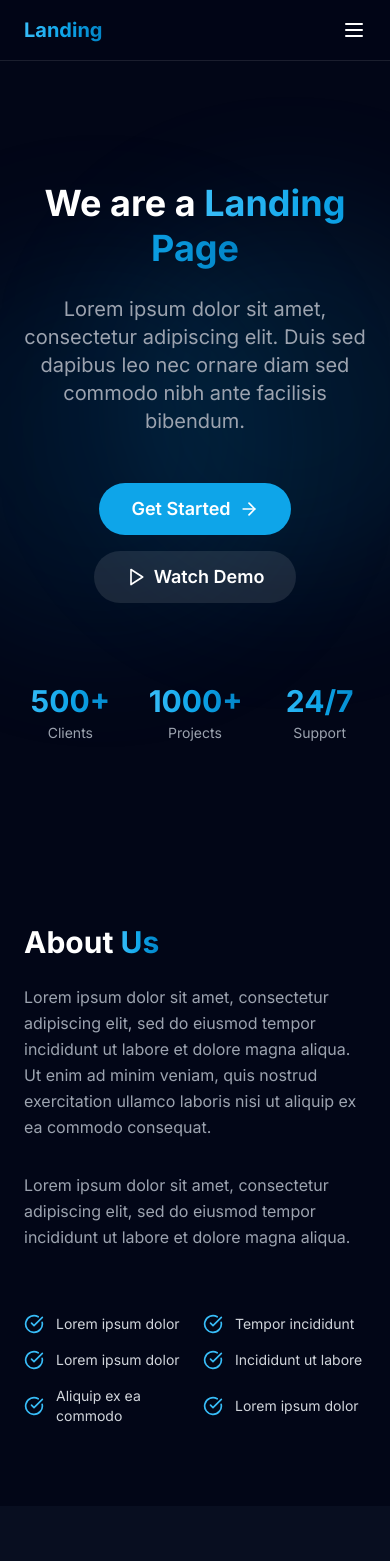
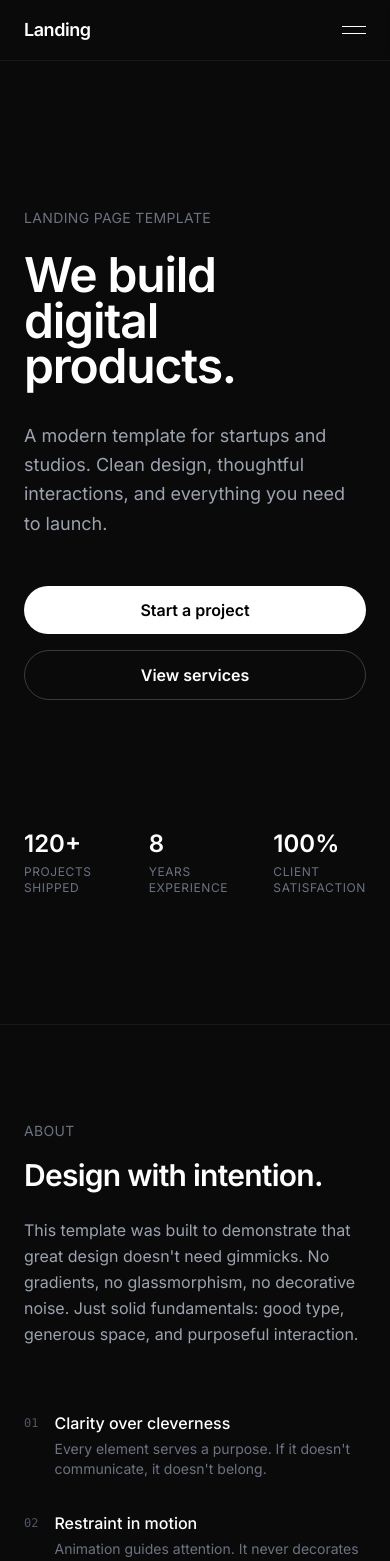
Before and after one commit to DELTAFiON/my-landing, a Next.js app: page / in a window 390 px wide. Shown: the top 1561 px of the page. Built offline with nearby package versions, Linux system fonts and the light colour scheme.

Commit message:
refactor: anti-slop design overhaul
Complete redesign removing gradients, glassmorphism, and decorative noise. New approach: strong typography, generous spacing, solid colors, and purposeful minimalism.

```diff
--- a/src/app/globals.css
+++ b/src/app/globals.css
@@ -8,32 +8,28 @@
   }
 
   body {
-    @apply bg-dark-950 text-white font-sans antialiased;
+    @apply bg-[#0a0a0a] text-white font-sans antialiased;
   }
 }
 
 @layer components {
   .section-padding {
-    @apply py-20 md:py-32 px-6;
+    @apply py-24 md:py-32 px-6;
   }
 
   .container-max {
-    @apply max-w-7xl mx-auto;
+    @apply max-w-6xl mx-auto;
   }
 
-  .gradient-text {
-    @apply bg-gradient-to-r from-primary-400 via-primary-500 to-primary-600 bg-clip-text text-transparent;
+  .btn-primary {
+    @apply bg-white text-black px-8 py-3 rounded-full font-semibold text-base transition-all duration-200 hover:bg-gray-200;
+  }
+
+  .btn-secondary {
+    @apply border border-white/20 text-white px-8 py-3 rounded-full font-semibold text-base transition-all duration-200 hover:border-white/40;
   }
 
   .card {
-    @apply bg-white/5 backdrop-blur-sm border border-white/10 rounded-2xl p-8 hover:bg-white/10 transition-all duration-300;
-  }
-
-  .btn-primary {
-    @apply bg-primary-500 hover:bg-primary-600 px-8 py-3 rounded-full font-semibold text-lg transition-all duration-300 hover:shadow-lg hover:shadow-primary-500/25;
-  }
-
-  .btn-secondary {
-    @apply bg-white/10 hover:bg-white/20 px-8 py-3 rounded-full font-semibold text-lg transition-all duration-300;
+    @apply bg-white/[0.03] border border-white/[0.08] rounded-xl p-8;
   }
 }
--- a/src/components/About.tsx
+++ b/src/components/About.tsx
@@ -1,36 +1,41 @@
-import { CheckCircle } from "lucide-react";
-
-const whyItems = [
-  "Lorem ipsum dolor",
-  "Tempor incididunt",
-  "Lorem ipsum dolor",
-  "Incididunt ut labore",
-  "Aliquip ex ea commodo",
-  "Lorem ipsum dolor",
+const principles = [
+  {
+    title: "Clarity over cleverness",
+    description: "Every element serves a purpose. If it doesn't communicate, it doesn't belong.",
+  },
+  {
+    title: "Restraint in motion",
+    description: "Animation guides attention. It never decorates for decoration's sake.",
+  },
+  {
+    title: "Typography leads",
+    description: "Words are the interface. Hierarchy, spacing, and weight do the heavy lifting.",
+  },
 ];
 
 export default function About() {
   return (
-    <section id="about" className="section-padding">
+    <section id="about" className="section-padding border-t border-white/[0.06]">
       <div className="container-max">
-        <div className="grid md:grid-cols-2 gap-16 items-center">
+        <div className="grid md:grid-cols-2 gap-16">
           <div>
-            <h2 className="text-3xl md:text-5xl font-bold mb-6">
-              About <span className="gradient-text">Us</span>
+            <p className="text-sm text-gray-500 mb-4 tracking-wide uppercase">About</p>
+            <h2 className="text-3xl md:text-4xl font-semibold tracking-tight mb-6">
+              Design with intention.
             </h2>
-            <p className="text-gray-400 leading-relaxed mb-8">
-              Lorem ipsum dolor sit amet, consectetur adipiscing elit, sed do eiusmod tempor incididunt ut labore et dolore magna aliqua. Ut enim ad minim veniam, quis nostrud exercitation ullamco laboris nisi ut aliquip ex ea commodo consequat.
-            </p>
             <p className="text-gray-400 leading-relaxed">
-              Lorem ipsum dolor sit amet, consectetur adipiscing elit, sed do eiusmod tempor incididunt ut labore et dolore magna aliqua.
+              This template was built to demonstrate that great design doesn't need gimmicks. No gradients, no glassmorphism, no decorative noise. Just solid fundamentals: good type, generous space, and purposeful interaction.
             </p>
           </div>
 
-          <div className="grid grid-cols-2 gap-4">
-            {whyItems.map((item, index) => (
-              <div key={index} className="flex items-center gap-3">
-                <CheckCircle className="w-5 h-5 text-primary-400 flex-shrink-0" />
-                <span className="text-gray-300 text-sm">{item}</span>
+          <div className="space-y-8">
+            {principles.map((item, i) => (
+              <div key={i} className="flex gap-4">
+                <span className="text-xs text-gray-600 mt-1 font-mono">0{i + 1}</span>
+                <div>
+                  <h3 className="font-medium mb-1">{item.title}</h3>
+                  <p className="text-sm text-gray-500">{item.description}</p>
+                </div>
               </div>
             ))}
           </div>
--- a/src/components/Features.tsx
+++ b/src/components/Features.tsx
@@ -1,46 +1,44 @@
-import { MessageSquare, Megaphone, Users, Wand2 } from "lucide-react";
-
 const features = [
   {
-    icon: MessageSquare,
-    title: "Lorem ipsum",
-    text: "Lorem ipsum dolor sit amet placerat facilisis felis mi in tempus eleifend pellentesque natoque etiam.",
+    title: "Responsive by default",
+    description: "Every layout adapts gracefully from mobile to desktop. No exceptions.",
   },
   {
-    icon: Megaphone,
-    title: "Lorem ipsum",
-    text: "Lorem ipsum dolor sit amet placerat facilisis felis mi in tempus eleifend pellentesque natoque etiam.",
+    title: "Performance first",
+    description: "Sub-second loads. Optimized assets. No render-blocking resources.",
   },
   {
-    icon: Users,
-    title: "Lorem ipsum",
-    text: "Lorem ipsum dolor sit amet placerat facilisis felis mi in tempus eleifend pellentesque natoque etiam.",
+    title: "Accessible",
+    description: "WCAG AA compliant. Keyboard navigable. Screen reader friendly.",
   },
   {
-    icon: Wand2,
-    title: "Lorem ipsum",
-    text: "Lorem ipsum dolor sit amet placerat facilisis felis mi in tempus eleifend pellentesque natoque etiam.",
+    title: "SEO optimized",
+    description: "Semantic HTML, meta tags, and structured data built in.",
+  },
+  {
+    title: "Easy to customize",
+    description: "CSS custom properties make theming a one-line change.",
+  },
+  {
+    title: "No dependencies",
+    description: "Built with native web technologies. No bloated frameworks.",
   },
 ];
 
 export default function Features() {
   return (
-    <section id="features" className="section-padding">
+    <section id="features" className="section-padding border-t border-white/[0.06]">
       <div className="container-max">
-        <div className="text-center mb-16">
-          <h2 className="text-3xl md:text-5xl font-bold mb-4">
-            Our <span className="gradient-text">Features</span>
-          </h2>
-        </div>
+        <p className="text-sm text-gray-500 mb-4 tracking-wide uppercase">Capabilities</p>
+        <h2 className="text-3xl md:text-4xl font-semibold tracking-tight mb-16 max-w-xl">
+          Built to work. Not to impress.
+        </h2>
 
-        <div className="grid md:grid-cols-2 lg:grid-cols-4 gap-8">
-          {features.map((feature, index) => (
-            <div key={index} className="card text-center group">
-              <div className="w-16 h-16 rounded-2xl bg-primary-500/10 flex items-center justify-center mx-auto mb-6 group-hover:bg-primary-500/20 transition-colors">
-                <feature.icon className="w-8 h-8 text-primary-400" />
-              </div>
-              <h3 className="text-lg font-semibold mb-3">{feature.title}</h3>
-              <p className="text-gray-400 text-sm leading-relaxed">{feature.text}</p>
+        <div className="grid md:grid-cols-2 lg:grid-cols-3 gap-8">
+          {features.map((feature, i) => (
+            <div key={i} className="border-l border-white/[0.08] pl-6">
+              <h3 className="font-medium mb-2">{feature.title}</h3>
+              <p className="text-sm text-gray-500 leading-relaxed">{feature.description}</p>
             </div>
           ))}
         </div>
--- a/src/components/Footer.tsx
+++ b/src/components/Footer.tsx
@@ -1,72 +1,17 @@
-import { Facebook, Twitter, Youtube, Linkedin } from "lucide-react";
-
-const footerLinks = [
-  {
-    title: "Product",
-    links: ["Features", "Pricing", "Changelog", "Roadmap"],
-  },
-  {
-    title: "Company",
-    links: ["About", "Blog", "Careers", "Contact"],
-  },
-  {
-    title: "Resources",
-    links: ["Documentation", "Community", "Templates", "Support"],
-  },
-  {
-    title: "Legal",
-    links: ["Privacy", "Terms", "Security", "Cookies"],
-  },
-];
-
 export default function Footer() {
   return (
-    <footer className="border-t border-white/10 py-16 px-6">
-      <div className="max-w-7xl mx-auto">
-        <div className="grid md:grid-cols-5 gap-12 mb-12">
-          <div className="md:col-span-1">
-            <a href="#" className="text-xl font-bold gradient-text mb-4 inline-block">
-              Landing
-            </a>
-            <p className="text-gray-400 text-sm mb-6">
-              Building the future of web experiences, one page at a time.
-            </p>
-            <div className="flex gap-4">
-              <a href="#" className="text-gray-400 hover:text-primary-400 transition-colors">
-                <Facebook className="w-5 h-5" />
-              </a>
-              <a href="#" className="text-gray-400 hover:text-primary-400 transition-colors">
-                <Twitter className="w-5 h-5" />
-              </a>
-              <a href="#" className="text-gray-400 hover:text-primary-400 transition-colors">
-                <Youtube className="w-5 h-5" />
-              </a>
-              <a href="#" className="text-gray-400 hover:text-primary-400 transition-colors">
-                <Linkedin className="w-5 h-5" />
-              </a>
-            </div>
-          </div>
-
-          {footerLinks.map((section) => (
-            <div key={section.title}>
-              <h4 className="font-semibold mb-4">{section.title}</h4>
-              <ul className="space-y-3">
-                {section.links.map((link) => (
-                  <li key={link}>
-                    <a href="#" className="text-gray-400 hover:text-white transition-colors text-sm">
-                      {link}
-                    </a>
-                  </li>
-                ))}
-              </ul>
-            </div>
-          ))}
+    <footer className="border-t border-white/[0.06] py-12 px-6">
+      <div className="max-w-6xl mx-auto flex flex-col md:flex-row items-start md:items-center justify-between gap-6">
+        <div>
+          <span className="text-sm font-semibold tracking-tight">Landing</span>
+          <p className="text-xs text-gray-600 mt-1">&copy; 2022 All rights reserved.</p>
         </div>
 
-        <div className="border-t border-white/10 pt-8 text-center">
-          <p className="text-gray-400 text-sm">
-            &copy; 2022 Landing. All rights reserved.
-          </p>
+        <div className="flex gap-6 text-xs text-gray-500">
+          <a href="#" className="hover:text-white transition-colors">Twitter</a>
+          <a href="#" className="hover:text-white transition-colors">GitHub</a>
+          <a href="#" className="hover:text-white transition-colors">LinkedIn</a>
+          <a href="#" className="hover:text-white transition-colors">Dribbble</a>
         </div>
       </div>
     </footer>
--- a/src/components/Hero.tsx
+++ b/src/components/Hero.tsx
@@ -1,43 +1,41 @@
-import { ArrowRight, Play } from "lucide-react";
-
 export default function Hero() {
   return (
-    <section className="relative min-h-screen flex items-center justify-center overflow-hidden pt-20">
-      <div className="absolute inset-0">
-        <div className="absolute top-1/4 left-1/4 w-96 h-96 bg-primary-500/10 rounded-full blur-3xl" />
-        <div className="absolute bottom-1/4 right-1/4 w-96 h-96 bg-primary-600/10 rounded-full blur-3xl" />
-      </div>
+    <section className="relative min-h-screen flex items-center pt-20">
+      <div className="max-w-6xl mx-auto px-6 py-32">
+        <div className="max-w-3xl">
+          <p className="text-sm text-gray-500 mb-6 tracking-wide uppercase">
+            Landing Page Template
+          </p>
 
-      <div className="relative z-10 max-w-5xl mx-auto px-6 text-center">
-        <h1 className="text-4xl md:text-6xl lg:text-7xl font-bold leading-tight mb-6 animate-fade-in">
-          We are a{" "}
-          <span className="gradient-text">Landing Page</span>
-        </h1>
+          <h1 className="text-5xl md:text-7xl lg:text-8xl font-semibold leading-[0.95] tracking-tight mb-8">
+            We build
+            <br />
+            digital products.
+          </h1>
 
-        <p className="text-xl md:text-2xl text-gray-400 max-w-3xl mx-auto mb-12 animate-slide-up">
-          Lorem ipsum dolor sit amet, consectetur adipiscing elit. Duis sed dapibus leo nec ornare diam sed commodo nibh ante facilisis bibendum.
-        </p>
+          <p className="text-lg md:text-xl text-gray-400 max-w-xl mb-12 leading-relaxed">
+            A modern template for startups and studios. Clean design, thoughtful interactions, and everything you need to launch.
+          </p>
 
-        <div className="flex flex-col sm:flex-row items-center justify-center gap-4 animate-slide-up">
-          <a href="#contact" className="btn-primary flex items-center gap-2 group">
-            Get Started
-            <ArrowRight className="w-5 h-5 group-hover:translate-x-1 transition-transform" />
-          </a>
-          <button className="btn-secondary flex items-center gap-2">
-            <Play className="w-5 h-5" />
-            Watch Demo
-          </button>
+          <div className="flex flex-col sm:flex-row gap-4">
+            <a href="#contact" className="btn-primary text-center">
+              Start a project
+            </a>
+            <a href="#services" className="btn-secondary text-center">
+              View services
+            </a>
+          </div>
         </div>
 
-        <div className="mt-20 grid grid-cols-3 gap-8 max-w-2xl mx-auto">
+        <div className="mt-32 grid grid-cols-3 gap-8 max-w-lg">
           {[
-            { value: "500+", label: "Clients" },
-            { value: "1000+", label: "Projects" },
-            { value: "24/7", label: "Support" },
+            { value: "120+", label: "Projects shipped" },
+            { value: "8", label: "Years experience" },
+            { value: "100%", label: "Client satisfaction" },
           ].map((stat) => (
-            <div key={stat.label} className="text-center">
-              <div className="text-3xl md:text-4xl font-bold gradient-text">{stat.value}</div>
-              <div className="text-sm text-gray-400 mt-1">{stat.label}</div>
+            <div key={stat.label}>
+              <div className="text-2xl md:text-3xl font-semibold mb-1">{stat.value}</div>
+              <div className="text-xs text-gray-500 uppercase tracking-wider">{stat.label}</div>
             </div>
           ))}
         </div>
--- a/src/components/Navbar.tsx
+++ b/src/components/Navbar.tsx
@@ -1,13 +1,11 @@
 "use client";
 
 import { useState } from "react";
-import { Menu, X } from "lucide-react";
 
 const links = [
   { name: "About", href: "#about" },
   { name: "Services", href: "#services" },
-  { name: "Features", href: "#features" },
-  { name: "Testimonials", href: "#testimonials" },
+  { name: "Work", href: "#features" },
   { name: "Team", href: "#team" },
   { name: "Contact", href: "#contact" },
 ];
@@ -16,9 +14,9 @@ export default function Navbar() {
   const [isOpen, setIsOpen] = useState(false);
 
   return (
-    <nav className="fixed top-0 left-0 right-0 z-50 bg-dark-950/80 backdrop-blur-md border-b border-white/10">
-      <div className="max-w-7xl mx-auto px-6 py-4 flex items-center justify-between">
-        <a href="#" className="text-xl font-bold gradient-text">
+    <nav className="fixed top-0 left-0 right-0 z-50 bg-[#0a0a0a]/90 backdrop-blur-sm border-b border-white/[0.06]">
+      <div className="max-w-6xl mx-auto px-6 py-4 flex items-center justify-between">
+        <a href="#" className="text-lg font-semibold tracking-tight">
           Landing
         </a>
 
@@ -27,28 +25,35 @@ export default function Navbar() {
             <a
               key={link.name}
               href={link.href}
-              className="text-gray-300 hover:text-white transition-colors text-sm"
+              className="text-sm text-gray-400 hover:text-white transition-colors"
             >
               {link.name}
             </a>
           ))}
-          <a href="#contact" className="btn-primary text-sm">
+          <a
+            href="#contact"
+            className="bg-white text-black px-5 py-2 rounded-full text-sm font-semibold hover:bg-gray-200 transition-colors"
+          >
             Get Started
           </a>
         </div>
 
-        <button className="md:hidden" onClick={() => setIsOpen(!isOpen)}>
-          {isOpen ? <X className="w-6 h-6" /> : <Menu className="w-6 h-6" />}
+        <button
+          className="md:hidden w-6 h-6 flex flex-col justify-center gap-1.5"
+          onClick={() => setIsOpen(!isOpen)}
+        >
+          <span className={`w-full h-px bg-white transition-transform ${isOpen ? "rotate-45 translate-y-[3.5px]" : ""}`} />
+          <span className={`w-full h-px bg-white transition-transform ${isOpen ? "-rotate-45 -translate-y-[3.5px]" : ""}`} />
         </button>
       </div>
 
       {isOpen && (
-        <div className="md:hidden bg-dark-950/95 backdrop-blur-md border-b border-white/10 px-6 py-4 space-y-4">
+        <div className="md:hidden bg-[#0a0a0a] border-b border-white/[0.06] px-6 py-4 space-y-4">
           {links.map((link) => (
             <a
               key={link.name}
               href={link.href}
-              className="block text-gray-300 hover:text-white"
+              className="block text-gray-400 hover:text-white"
               onClick={() => setIsOpen(false)}
             >
               {link.name}
@@ -56,7 +61,7 @@ export default function Navbar() {
           ))}
           <a
             href="#contact"
-            className="block btn-primary text-center text-sm"
+            className="block bg-white text-black px-5 py-2 rounded-full text-sm font-semibold text-center"
             onClick={() => setIsOpen(false)}
           >
             Get Started
--- a/src/components/Services.tsx
+++ b/src/components/Services.tsx
@@ -1,59 +1,43 @@
-import { Globe, ShoppingCart, Download, Languages, Plane, BarChart3 } from "lucide-react";
-
 const services = [
   {
-    icon: Globe,
-    name: "Lorem ipsum dolor",
-    text: "Lorem ipsum dolor sit amet, consectetur adipiscing elit. Duis sed dapibus leo nec ornare diam sedasd commodo nibh ante facilisis bibendum dolor feugiat at.",
+    id: "01",
+    title: "Product Design",
+    description: "End-to-end design from research to high-fidelity prototypes. Systems thinking applied to every touchpoint.",
   },
   {
-    icon: ShoppingCart,
-    name: "Consectetur adipiscing",
-    text: "Lorem ipsum dolor sit amet, consectetur adipiscing elit. Duis sed dapibus leo nec ornare diam sedasd commodo nibh ante facilisis bibendum dolor feugiat at.",
+    id: "02",
+    title: "Development",
+    description: "Clean, maintainable code with modern frameworks. Performance budgets enforced from day one.",
   },
   {
-    icon: Download,
-    name: "Lorem ipsum dolor",
-    text: "Lorem ipsum dolor sit amet, consectetur adipiscing elit. Duis sed dapibus leo nec ornare diam sedasd commodo nibh ante facilisis bibendum dolor feugiat at.",
+    id: "03",
+    title: "Brand Identity",
+    description: "Visual systems that scale. Logos, typography, color, and voice unified into one coherent language.",
   },
   {
-    icon: Languages,
-    name: "Consectetur adipiscing",
-    text: "Lorem ipsum dolor sit amet, consectetur adipiscing elit. Duis sed dapibus leo nec ornare diam sedasd commodo nibh ante facilisis bibendum dolor feugiat at.",
-  },
-  {
-    icon: Plane,
-    name: "Lorem ipsum dolor",
-    text: "Lorem ipsum dolor sit amet, consectetur adipiscing elit. Duis sed dapibus leo nec ornare diam sedasd commodo nibh ante facilisis bibendum dolor feugiat at.",
-  },
-  {
-    icon: BarChart3,
-    name: "Consectetur adipiscing",
-    text: "Lorem ipsum dolor sit amet, consectetur adipiscing elit. Duis sed dapibus leo nec ornare diam sedasd commodo nibh ante facilisis bibendum dolor feugiat at.",
+    id: "04",
+    title: "Strategy",
+    description: "Market research, competitive analysis, and positioning that informs every design decision downstream.",
   },
 ];
 
 export default function Services() {
   return (
-    <section id="services" className="section-padding bg-dark-900/50">
+    <section id="services" className="section-padding border-t border-white/[0.06]">
       <div className="container-max">
-        <div className="text-center mb-16">
-          <h2 className="text-3xl md:text-5xl font-bold mb-4">
-            Our <span className="gradient-text">Services</span>
-          </h2>
-          <p className="text-gray-400 max-w-2xl mx-auto">
-            We offer a wide range of services to help you grow your business.
-          </p>
+        <div className="flex items-end justify-between mb-16">
+          <div>
+            <p className="text-sm text-gray-500 mb-4 tracking-wide uppercase">Services</p>
+            <h2 className="text-3xl md:text-4xl font-semibold tracking-tight">What we do.</h2>
+          </div>
         </div>
 
-        <div className="grid md:grid-cols-2 lg:grid-cols-3 gap-8">
-          {services.map((service, index) => (
-            <div key={index} className="card group">
-              <div className="w-12 h-12 rounded-xl bg-primary-500/10 flex items-center justify-center mb-6 group-hover:bg-primary-500/20 transition-colors">
-                <service.icon className="w-6 h-6 text-primary-400" />
-              </div>
-              <h3 className="text-lg font-semibold mb-3">{service.name}</h3>
-              <p className="text-gray-400 text-sm leading-relaxed">{service.text}</p>
+        <div className="grid md:grid-cols-2 gap-px bg-white/[0.06] rounded-xl overflow-hidden">
+          {services.map((service) => (
+            <div key={service.id} className="bg-[#0a0a0a] p-8 md:p-12 group">
+              <span className="text-xs text-gray-600 font-mono">{service.id}</span>
+              <h3 className="text-xl font-medium mt-4 mb-3">{service.title}</h3>
+              <p className="text-sm text-gray-500 leading-relaxed">{service.description}</p>
             </div>
           ))}
         </div>
--- a/src/components/Testimonials.tsx
+++ b/src/components/Testimonials.tsx
@@ -1,63 +1,39 @@
-import { Star } from "lucide-react";
-
 const testimonials = [
   {
-    name: "John Doe",
-    role: "CEO, Company",
-    text: "Lorem ipsum dolor sit amet, consectetur adipiscing elit. Duis sed dapibus leo nec ornare diam sedasd commodo nibh ante facilisis bibendum dolor feugiat at.",
-    rating: 5,
+    quote: "The most thoughtful template I've used. Every detail feels considered.",
+    name: "Alex Rivera",
+    role: "Product Designer",
   },
   {
-    name: "Johnathan Doe",
-    role: "CTO, Startup",
-    text: "Lorem ipsum dolor sit amet, consectetur adipiscing elit. Duis sed dapibus leo nec ornare diam sedasd commodo nibh ante facilisis bibendum dolor feugiat at.",
-    rating: 5,
+    quote: "Finally, a template that doesn't look like every other template.",
+    name: "Jordan Kim",
+    role: "Engineering Lead",
   },
   {
-    name: "Jane Doe",
-    role: "Designer",
-    text: "Lorem ipsum dolor sit amet, consectetur adipiscing elit. Duis sed dapibus leo nec ornare diam sedasd commodo nibh ante facilisis bibendum dolor feugiat at.",
-    rating: 5,
-  },
-  {
-    name: "Mike Doe",
-    role: "Developer",
-    text: "Lorem ipsum dolor sit amet, consectetur adipiscing elit. Duis sed dapibus leo nec ornare diam sedasd commodo nibh ante facilisis bibendum dolor feugiat at.",
-    rating: 5,
+    quote: "Clean code, clear structure, and it just works out of the box.",
+    name: "Sam Patel",
+    role: "Indie Hacker",
   },
 ];
 
 export default function Testimonials() {
   return (
-    <section id="testimonials" className="section-padding bg-dark-900/50">
+    <section className="section-padding border-t border-white/[0.06]">
       <div className="container-max">
-        <div className="text-center mb-16">
-          <h2 className="text-3xl md:text-5xl font-bold mb-4">
-            What Our <span className="gradient-text">Clients Say</span>
-          </h2>
-        </div>
+        <p className="text-sm text-gray-500 mb-4 tracking-wide uppercase">Testimonials</p>
+        <h2 className="text-3xl md:text-4xl font-semibold tracking-tight mb-16">
+          What people say.
+        </h2>
 
-        <div className="grid md:grid-cols-2 gap-8">
-          {testimonials.map((testimonial, index) => (
-            <div key={index} className="card">
-              <div className="flex gap-1 mb-4">
-                {[...Array(testimonial.rating)].map((_, i) => (
-                  <Star key={i} className="w-4 h-4 text-yellow-400 fill-yellow-400" />
-                ))}
-              </div>
-              <p className="text-gray-300 mb-6 leading-relaxed">
-                &quot;{testimonial.text}&quot;
-              </p>
-              <div className="flex items-center gap-4">
-                <div className="w-12 h-12 rounded-full bg-primary-500/20 flex items-center justify-center">
-                  <span className="text-primary-400 font-bold text-lg">
-                    {testimonial.name.charAt(0)}
-                  </span>
-                </div>
-                <div>
-                  <div className="font-semibold">{testimonial.name}</div>
-                  <div className="text-sm text-gray-400">{testimonial.role}</div>
-                </div>
+        <div className="grid md:grid-cols-3 gap-8">
+          {testimonials.map((t, i) => (
+            <div key={i} className="flex flex-col">
+              <blockquote className="text-gray-300 leading-relaxed mb-8 flex-1">
+                "{t.quote}"
+              </blockquote>
+              <div>
+                <div className="font-medium text-sm">{t.name}</div>
+                <div className="text-xs text-gray-500 mt-1">{t.role}</div>
               </div>
             </div>
           ))}
```
Also changed, not shown: src/components/Contact.tsx (+25 -61 lines), src/components/Team.tsx (+15 -20 lines).
